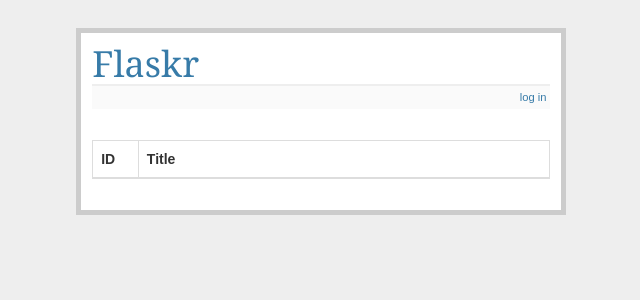
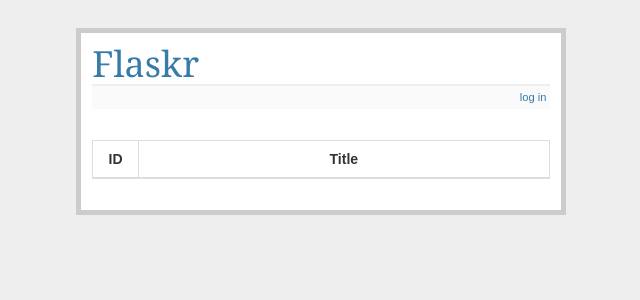
Before and after one commit to ipdae/flaskr, a Flask app: page / in a window 1280 px wide. Shown: the top 300 px of the page, without its empty margins (319-959 px from the left). Run offline with Flask 2, Linux system fonts and the light colour scheme; data that the repository does not hold is empty; some libraries are stand-ins or nearby versions.

Commit message:
text-center

```diff
--- a/templates/show_list.html
+++ b/templates/show_list.html
@@ -20,11 +20,11 @@
 </form>
 {% endif %}
 <br>
-<table class="table table-bordered">
+<table class="table table-bordered text-center">
   <thead>
 	<tr>
-	  <th width="10%">ID</th>
-	  <th>Title</th>
+	  <th class="text-center" width="10%">ID</th>
+	  <th class="text-center">Title</th>
 	</tr>
   </thead>
   <tbody>
```
